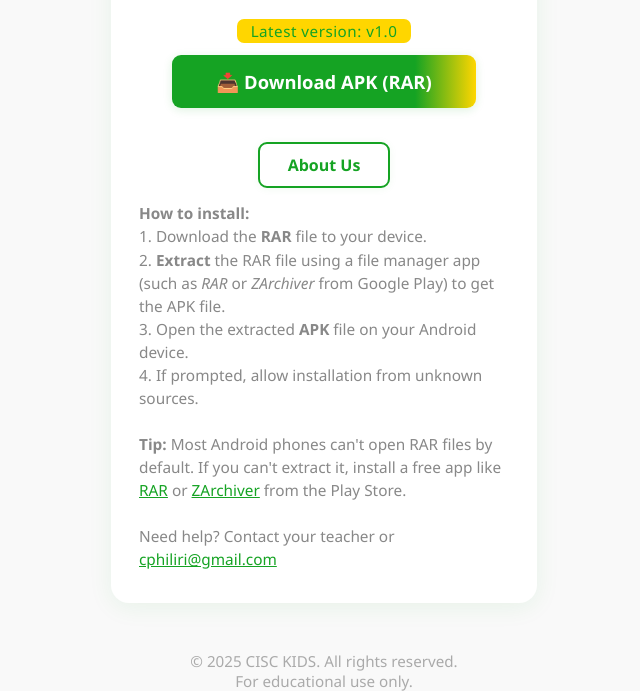
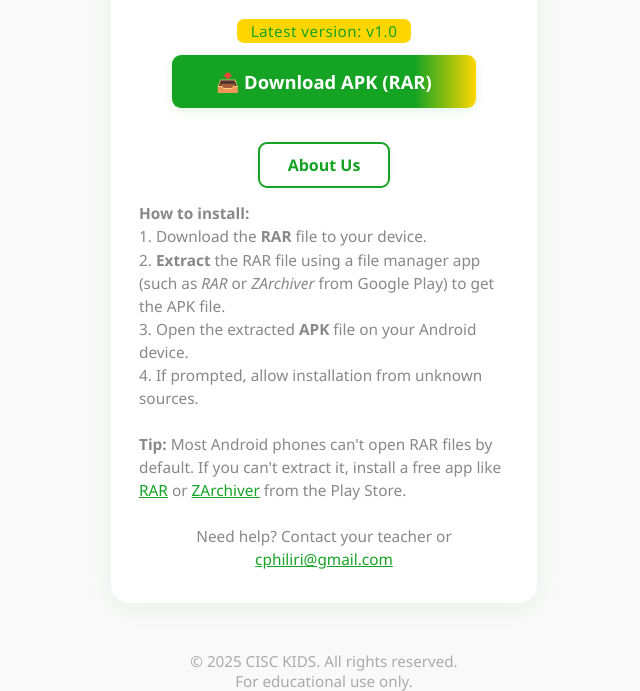
Before and after one commit to cisckids2025/cisckids-site, a plain HTML site: page index.html in a window 1280 px wide. Shown: the part 506-1197 px from the top of the page, without its empty margins (316-956 px from the left). Drawn offline with Linux system fonts and the light colour scheme.

Commit message:
Update index.html
Center

```diff
--- a/index.html
+++ b/index.html
@@ -154,7 +154,10 @@
       3. Open the extracted <b>APK</b> file on your Android device.<br>
       4. If prompted, allow installation from unknown sources.<br><br>
       <b>Tip:</b> Most Android phones can't open RAR files by default. If you can't extract it, install a free app like <a href="https://play.google.com/store/apps/details?id=com.rarlab.rar" target="_blank" style="color: var(--primary); text-decoration: underline;">RAR</a> or <a href="https://play.google.com/store/apps/details?id=ru.zdevs.zarchiver" target="_blank" style="color: var(--primary); text-decoration: underline;">ZArchiver</a> from the Play Store.<br><br>
-      Need help? Contact your teacher or <a href="mailto:cphiliri@gmail.com" style="color: var(--primary);text-decoration:underline;">cphiliri@gmail.com</a>
+       <div style="text-align:center;">
+    Need help? Contact your teacher or
+    <a href="mailto:cphiliri@gmail.com" style="color: var(--primary);text-decoration:underline;">cphiliri@gmail.com</a>
+  </div>
     </div>
   </div>
   <div class="footer">
```
